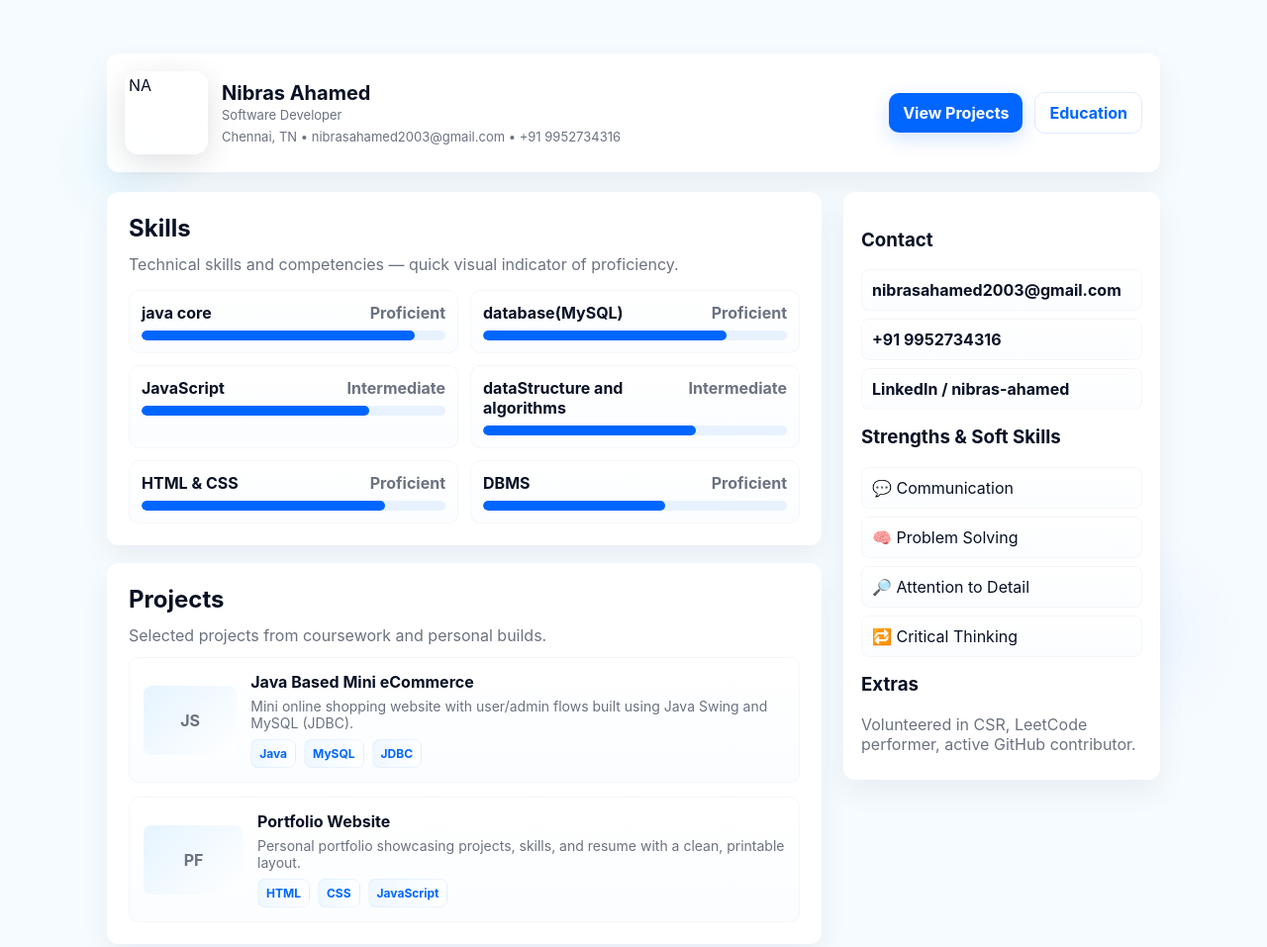
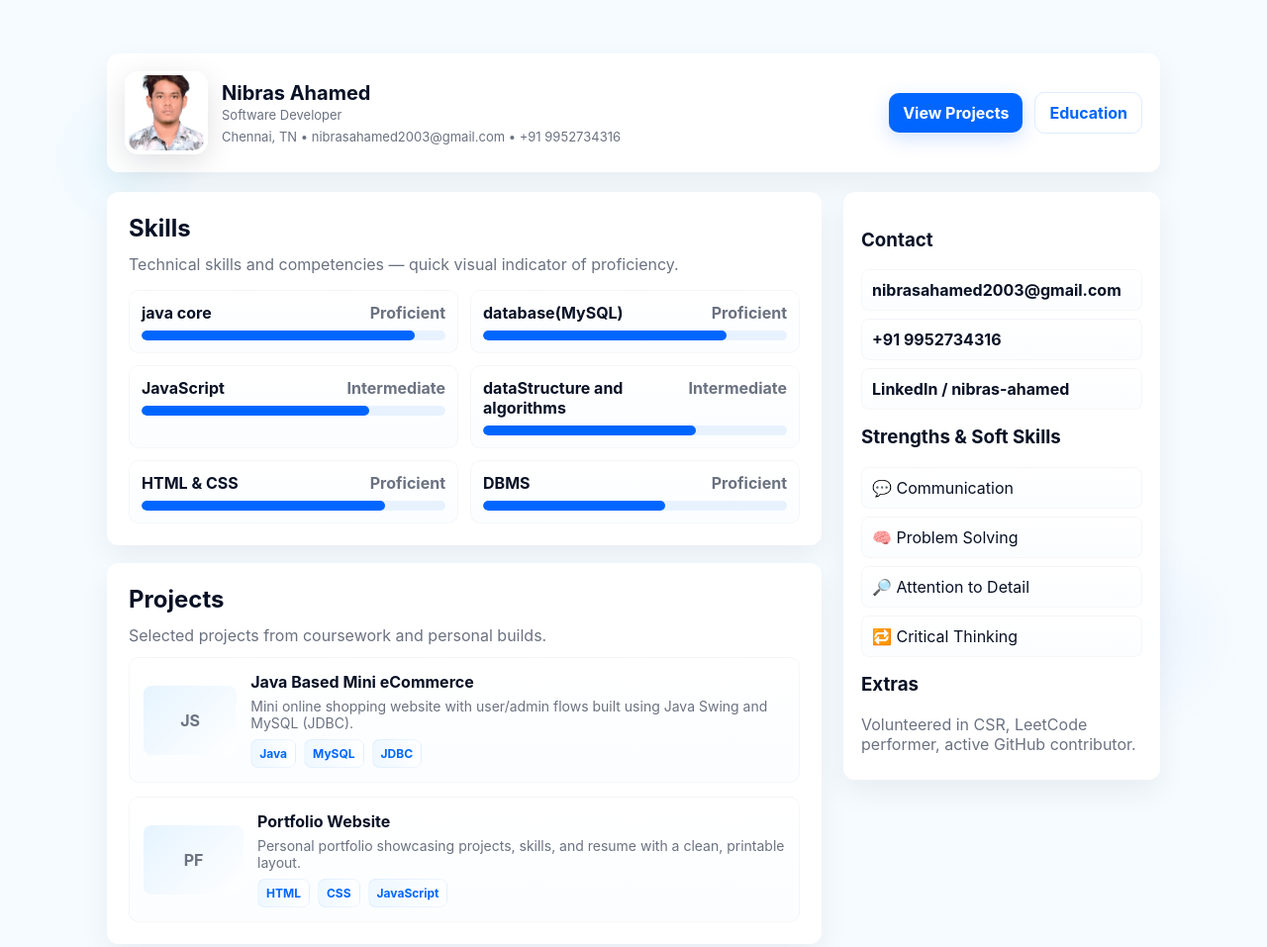
Before and after one commit to nibrasahamed2003/portfoliomy, a plain HTML site: page index.html in a window 1280 px wide. Shown: the top 957 px of the page at 99% size. Drawn offline with Linux system fonts and the light colour scheme.

Commit message:
Update index.html

```diff
--- a/index.html
+++ b/index.html
@@ -110,7 +110,7 @@
   <div class="wrap">
     <header>
       <div class="brand">
-        <div class="avatar">NA</div>
+        <div class="avatar"><img src="09db9dcd-c910-4456-ab4c-c17c16cc5943.jpg"></div>
         <div class="title">
           <h1>Nibras Ahamed</h1>
           <p>Software Developer</p>
```
